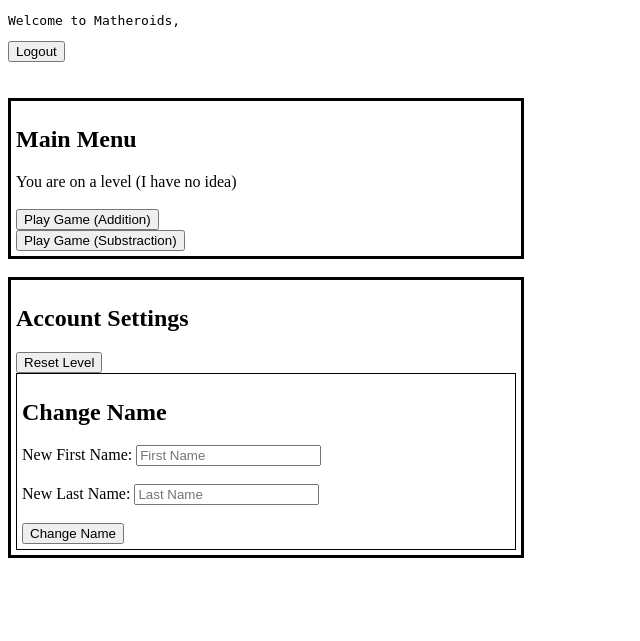
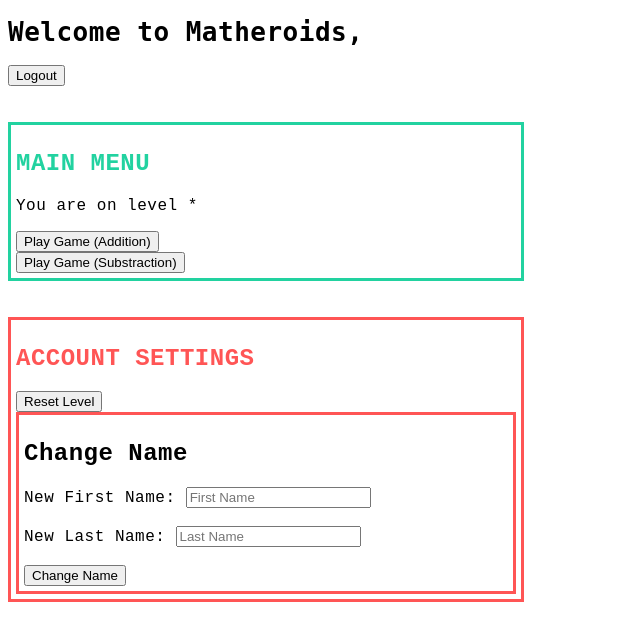
Before and after one commit to lleary/MacroHard, a PHP site: page /mainMenu.php in a window 1280 px wide. Shown: the top 641 px of the page, without its empty margins (0-640 px from the left). Run offline with PHP 8.4, Linux system fonts and the light colour scheme; data that the repository does not hold is empty.

Commit message:
Added some color and basic CSS

```diff
--- a/Project Folder/mainMenu.php
+++ b/Project Folder/mainMenu.php
@@ -4,7 +4,36 @@
 	<meta charset="utf-8">
 	<title>Matheroids</title>
 	<link rel="stylesheet" type="text/css"href="stylesheet.css">
-	</head>
+	<style>
+		body{
+			background-color: #FFFFFF;
+			font-family:Courier New;
+			letter-spacing: 0.5px;
+		}
+		div {
+			color:#000000;
+		}
+		h1{
+			color:#000000;
+		}
+		#mainMenu{
+			color:#22D2A0;
+			display:block;
+			padding: 15px;
+
+		}
+		#accountSettings{
+			color:#FF5555;
+			padding: 15px;
+			display:block;
+		}
+		#teacherDashboard{
+			color:#FFD913;
+			padding: 15px;
+			display:block;
+		}
+	</style>
+</head>
 <body>
 <?php
 
@@ -26,9 +55,8 @@
 	$query_array = prepare_query_string();
 
 
-	echo "<p>Welcome to Matheroids, ".$query_array["user"]."</p>";
+	echo "<h1>Welcome to Matheroids, ".$query_array["user"]."</h1>";
 	echo"</pre>";
-	$user = $query_array["user"];
 
 ?>
 
@@ -51,14 +79,9 @@
 	}
 </script>
 
-<div style="border:3px; border-style:solid; border-color: black; padding: 5px; width: 500px">
-	<h2>Main Menu</h2>
-	<!--<p>You are on level *</p>!-->
-	<?php
-		echo "You are on a level (I have no idea)";
-	?>
-	<br />
-	<br />
+<div id="mainMenu" style="border:3px; border-style:solid; border-color: #22D2A0; padding: 5px; width: 500px">
+	<h2>MAIN MENU</h2>
+	<p style="color:#000000;">You are on level *</p>
 	<form action="../game.php/?user=$user" onsubmit="playAddition();">
 		<button type="submit">Play Game (Addition)</button></a>
 	</form>
@@ -69,9 +92,9 @@
 <br />
 
 <?php if($query_array["type"] == "Teacher") : ?>
-<div style="border:3px; border-style:solid; border-color: black; padding: 5px; width: 500px">
-	<h2>Teacher Dashboard</h2>
-	<div style="border:1.5px; border-style:solid; border-color: black; padding: 5px; ">
+<div id="teacherDashboard" style="border:3px; border-style:solid; border-color: #FFD913; padding: 5px; width: 500px">
+	<h2>TEACHER DASHBOARD</h2>
+	<div style="border:3px; border-style:solid; border-color: #FFD913; padding: 5px; ">
 		<h2>Create Student Accounts</h2>
 		<form action="add_student.php" method="post" id="form_id">
 			Students First Name:
@@ -84,12 +107,13 @@
 	</div>
 </div>
 <?php endif; ?>
+<br />
 
-<div style="border:3px; border-style:solid; border-color: black; padding: 5px; width: 500px">
-	<h2>Account Settings</h2>
+<div id = "accountSettings" style="border:3px; border-style:solid; border-color: #FF5555; padding: 5px; width: 500px">
+	<h2>ACCOUNT SETTINGS</h2>
 	<button>Reset Level</button>
 	<br />
-	<div style="border:1.5px; border-style:solid; border-color: black; padding: 5px; ">
+	<div style="border:3px; border-style:solid; border-color: #FF5555; padding: 5px; ">
 		<h2>Change Name</h2>
 		<form action="add_student.php" method="post" id="form_id">
 			New First Name:
--- a/Project Folder/stylesheet.css
+++ b/Project Folder/stylesheet.css
@@ -1,5 +1,5 @@
 body {
-	background: #FFFFFF;
+	background-color: #192824;
 }
 
 .gradient {
```
